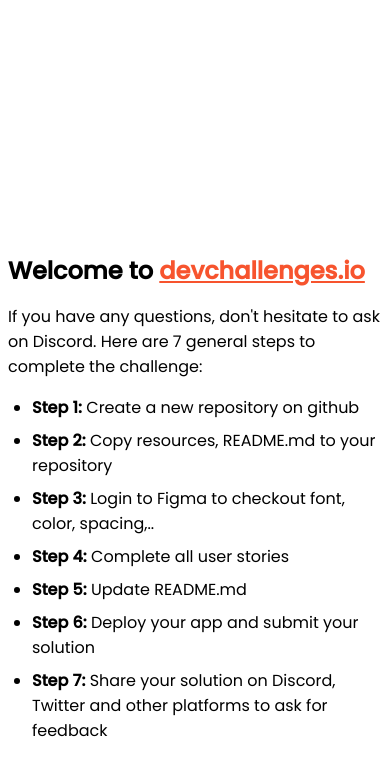
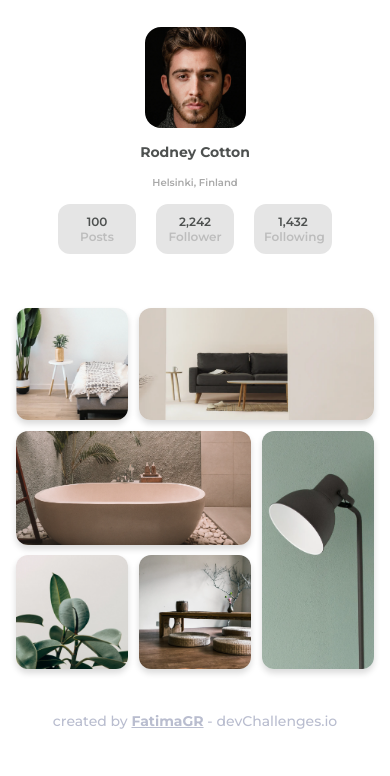
Before and after one commit to FatimaGR/My-gallery-solution, a plain HTML site: page index.html in a window 390 px wide. Drawn offline with Linux system fonts and the light colour scheme.

Commit message:
Added HTML structure and Responsive styles

```diff
--- a/index.html
+++ b/index.html
@@ -15,35 +15,39 @@
     <title>Devchallenges</title>
   </head>
   <body>
-    <div class="welcome">
-      <div class="welcome-text">
-        <h1>
-          Welcome to
-          <a href="https://devchallenges.io/" target="_blank"
-            >devchallenges.io</a
-          >
-        </h1>
-
-        <p>
-          If you have any questions, don't hesitate to ask on Discord. Here are
-          7 general steps to complete the challenge:
-        </p>
+    <main>
+      <div class="profile">
+        <img src="./images/profilePhoto.png" alt="Rodney Cotton profile">
+        <h3>Rodney Cotton</h3>
+        <p class="ubication">Helsinki, Finland</p>
+        <div class="information">
+          <div class="card">
+            <p class="number">100</p>
+            <p class="subtitle">Posts</p>
+          </div>
+          <div class="card">
+            <p class="number">2,242</p>
+            <p class="subtitle">Follower</p>
+          </div>
+          <div class="card">
+            <p class="number">1,432</p>
+            <p class="subtitle">Following</p>
+          </div>
+        </div>
       </div>
-
-      <ul>
-        <li><b>Step 1:</b> Create a new repository on github</li>
-        <li><b>Step 2:</b> Copy resources, README.md to your repository</li>
-        <li>
-          <b>Step 3:</b> Login to Figma to checkout font, color, spacing,..
-        </li>
-        <li><b>Step 4:</b> Complete all user stories</li>
-        <li><b>Step 5:</b> Update README.md</li>
-        <li><b>Step 6:</b> Deploy your app and submit your solution</li>
-        <li>
-          <b>Step 7:</b> Share your solution on Discord, Twitter and other
-          platforms to ask for feedback
-        </li>
-      </ul>
-    </div>
+      <div class="gallery">
+        <img src="./images/photo1.png" alt="photo 1">
+        <img src="./images/photo2.png" alt="photo 2">
+        <img src="./images/photo3.png" alt="photo 3">
+        <img src="./images/photo4.png" alt="photo 4">
+        <img src="./images/photo5.png" alt="photo 5">
+        <img src="./images/photo6.png" alt="photo 6">
+      </div>
+    </main>
+    <footer>
+      <p>created by
+        <a href="https://devchallenges.io/portfolio/FatimaGR">FatimaGR</a>
+        - devChallenges.io</p>
+    </footer>
   </body>
 </html>
--- a/styles.css
+++ b/styles.css
@@ -1,36 +1,123 @@
-@import url('https://fonts.googleapis.com/css2?family=Poppins:wght@400;500&display=swap');
+@import url('https://fonts.googleapis.com/css2?family=Montserrat:wght@500;600;700&display=swap');
 
-body {
-  font-family: "Poppins", sans-serif;
+:root {
+  --gray-1: #4E5150;
+  --gray-2: #A9A9A9;
+  --gray-3: #B9BDCF;
+  --gray-4: #BDBDBD;
+  --gray-5: #E5E5E5;
+  --green: #02801C;
 }
 
-ul {
-  padding-left: 24px;
+*{
+  margin: 0;
+  padding: 0;
+}
+body {
+  font-family: 'Montserrat', sans-serif;
+  font-weight: 600;
+  padding: 5% 17% 2% 17%;
 }
 
-li {
-  margin-bottom: 8px;
+.profile{
+  display: flex;
+  flex-direction: column;
+  align-items: center;
+  gap: 15px;
+  /* margin-bottom: 10%; */
+}
+.profile img{
+  width: 156px;
+  height: 156px;
+  border-radius: 16px;
+}
+.profile h3{
+  font-size: 24px;
+  color: var(--gray-1);
+}
+.profile .ubication{
+  font-size: 14px;
+  color: var(--gray-2);
+}
+.information{
+  display: flex;
+  gap: 20px;
+}
+.information .card{
+  width: 100px;
+  padding: 15px;
+  background-color: var(--gray-5);
+  border-radius: 12px;
+  text-align: center;
+  box-sizing: border-box;
+}
+.card .number{
+  font-size: 18px;
+  color: var(--gray-1);
+}
+.card .subtitle{
+  font-size: 14px;
+  color: var(--gray-4);
 }
 
-.welcome {
-  max-width: 800px;
-  margin: 0 auto;
+.gallery{
+  display: grid;
+  grid-template-columns: repeat(3, 1fr);
+  grid-gap: 3%;
+  margin: 15% 0;
+}
+.gallery img{
+  height: 100%;
+  width: 100%;
+  border-radius: 12px;
+  object-fit: cover;
+  box-shadow: 0px 4px 6px 0px #00000026;
+}
+.gallery img:nth-child(2),
+.gallery img:nth-child(3){
+  grid-column-start: span 2;
+}
+.gallery img:nth-child(4){
+  grid-row-start: span 2;
 }
 
-.welcome-text {
-  margin-top: 30vh;
+footer p{
+  text-align: center;
   font-weight: 500;
+  font-size: 14px;
+  color: var(--gray-3);
+}
+footer a{
+  font-weight: 700;
+  color: var(--gray-3);
+}
+footer a:hover{
+  color: var(--green);
 }
 
-.welcome-text p {
-  font-size: 1rem;
-  font-weight: 400;
+@media (max-width: 700px){
+  body{
+    padding: 7% 4%;
+  }
+  .profile{
+    margin-bottom: 6%;
+  }
+  .profile img{
+    width: 101px;
+    height: 101px;
+  }
+  .profile h3{
+    font-size: 14px;
+  }
+  .profile .ubication{
+    font-size: 10px;
+  }
+  .information .card{
+    width: 78px;
+    padding: 10px;
+  }
+  .information .number,
+  .information .subtitle{
+    font-size: 12px;
+  }
 }
-
-.welcome-text h1 {
-  font-size: 1.5rem;
-}
-
-.welcome-text a {
-  color: #f7542e;
-}
```
Also changed, not shown: images/photo4.png (renamed from images/photo_4.png).
